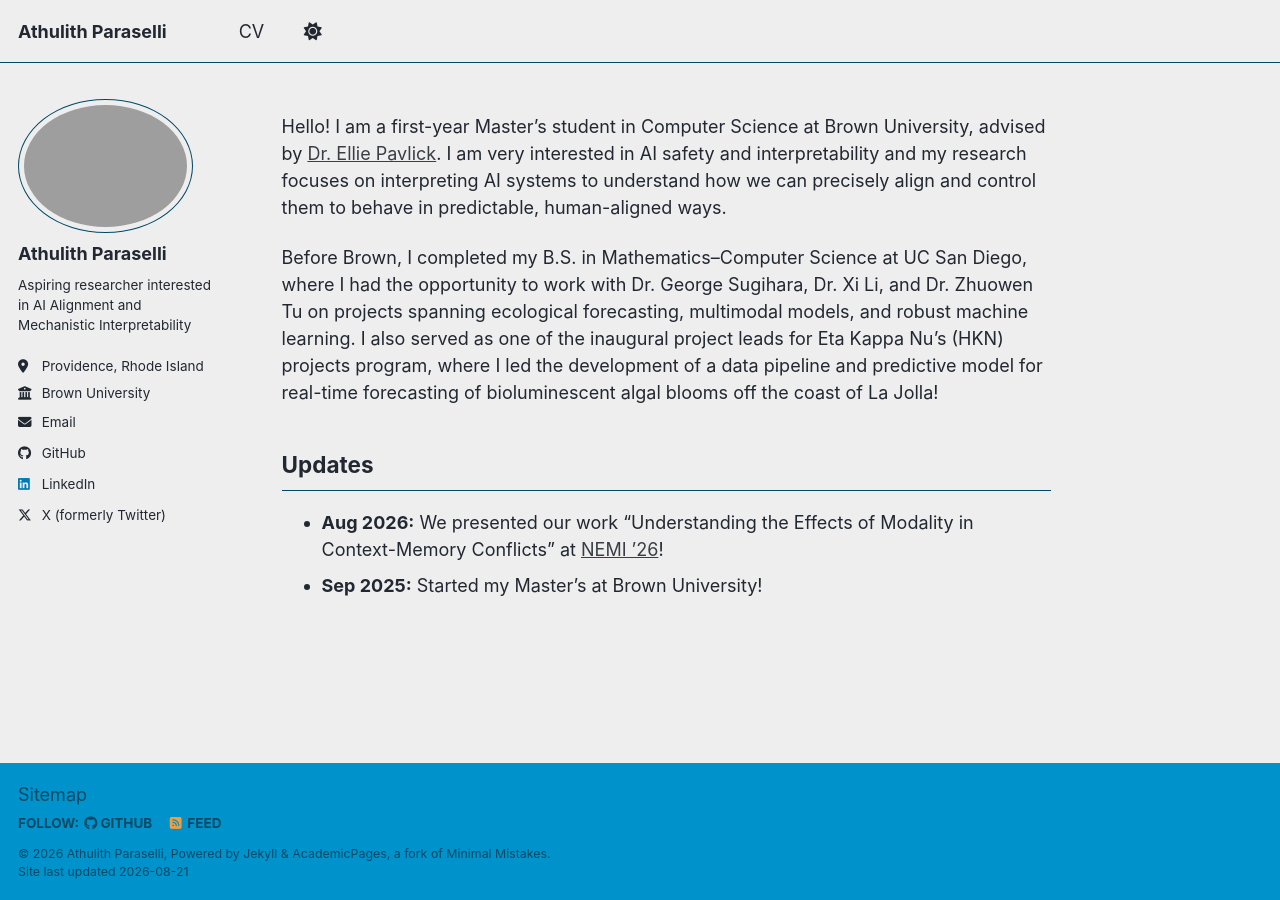
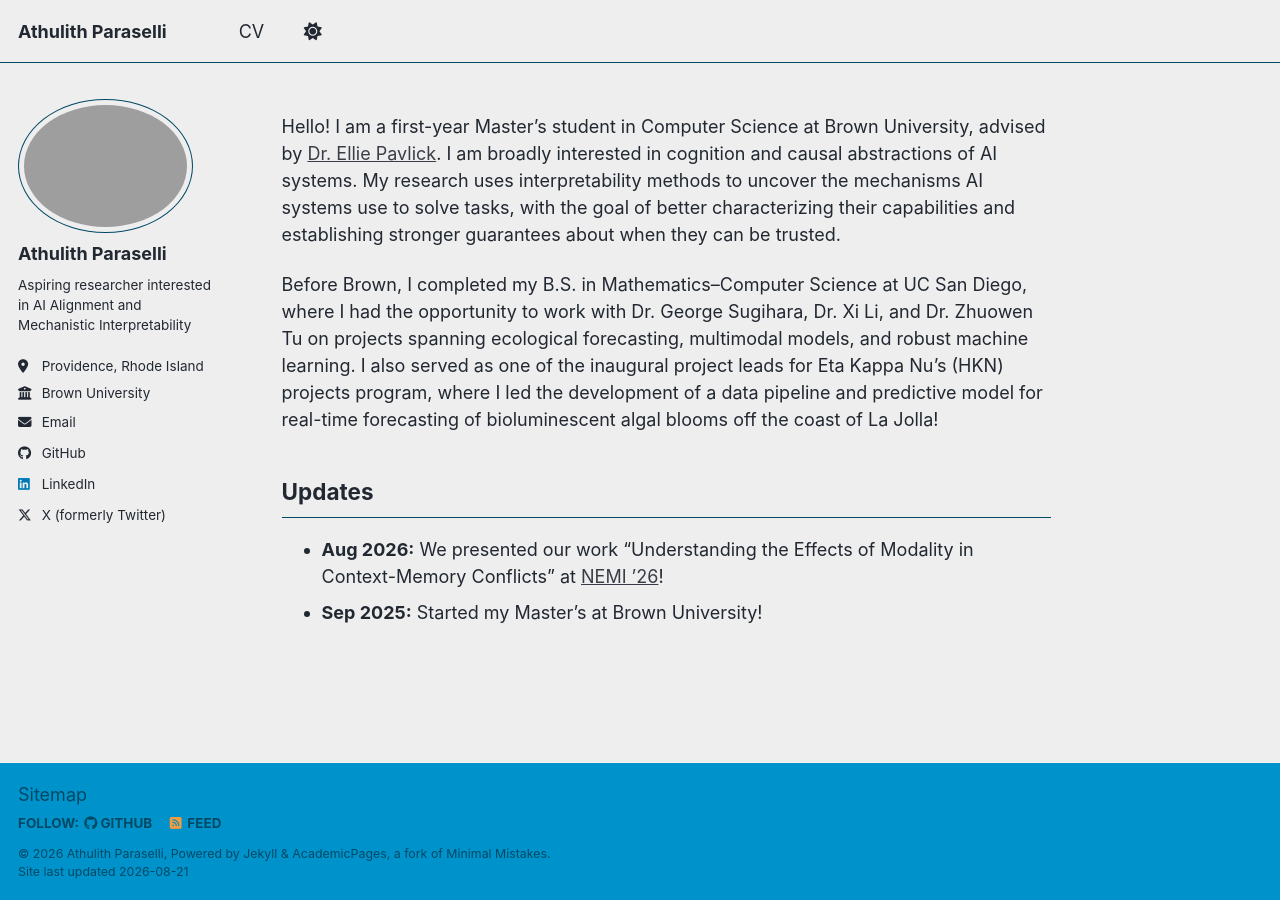
Before and after one commit to aparaselli/aparaselli.github.io, a Jekyll site: the page built from _pages/about.md, in a window 1280 px wide. Built offline with Jekyll 4.4.1, drawn with Linux system fonts in a browser that asks for light colours; a script bundle is joined from its source files by our own code; library files that are not in the unit come from our copies.

Commit message:
updated bio

```diff
--- a/_pages/about.md
+++ b/_pages/about.md
@@ -7,7 +7,7 @@
   - /about.html
 ---
 
-Hello! I am a first-year Master’s student in Computer Science at Brown University, advised by [Dr. Ellie Pavlick](https://cs.brown.edu/people/epavlick/). I am very interested in AI safety and interpretability and my research focuses on interpreting AI systems to understand how we can precisely align and control them to behave in predictable, human-aligned ways.
+Hello! I am a first-year Master’s student in Computer Science at Brown University, advised by [Dr. Ellie Pavlick](https://cs.brown.edu/people/epavlick/). I am broadly interested in cognition and causal abstractions of AI systems. My research uses interpretability methods to uncover the mechanisms AI systems use to solve tasks, with the goal of better characterizing their capabilities and establishing stronger guarantees about when they can be trusted.
 
 Before Brown, I completed my B.S. in Mathematics–Computer Science at UC San Diego, where I had the opportunity to work with Dr. George Sugihara, Dr. Xi Li, and Dr. Zhuowen Tu on projects spanning ecological forecasting, multimodal models, and robust machine learning. I also served as one of the inaugural project leads for Eta Kappa Nu’s (HKN) projects program, where I led the development of a data pipeline and predictive model for real-time forecasting of bioluminescent algal blooms off the coast of La Jolla!
 
```
